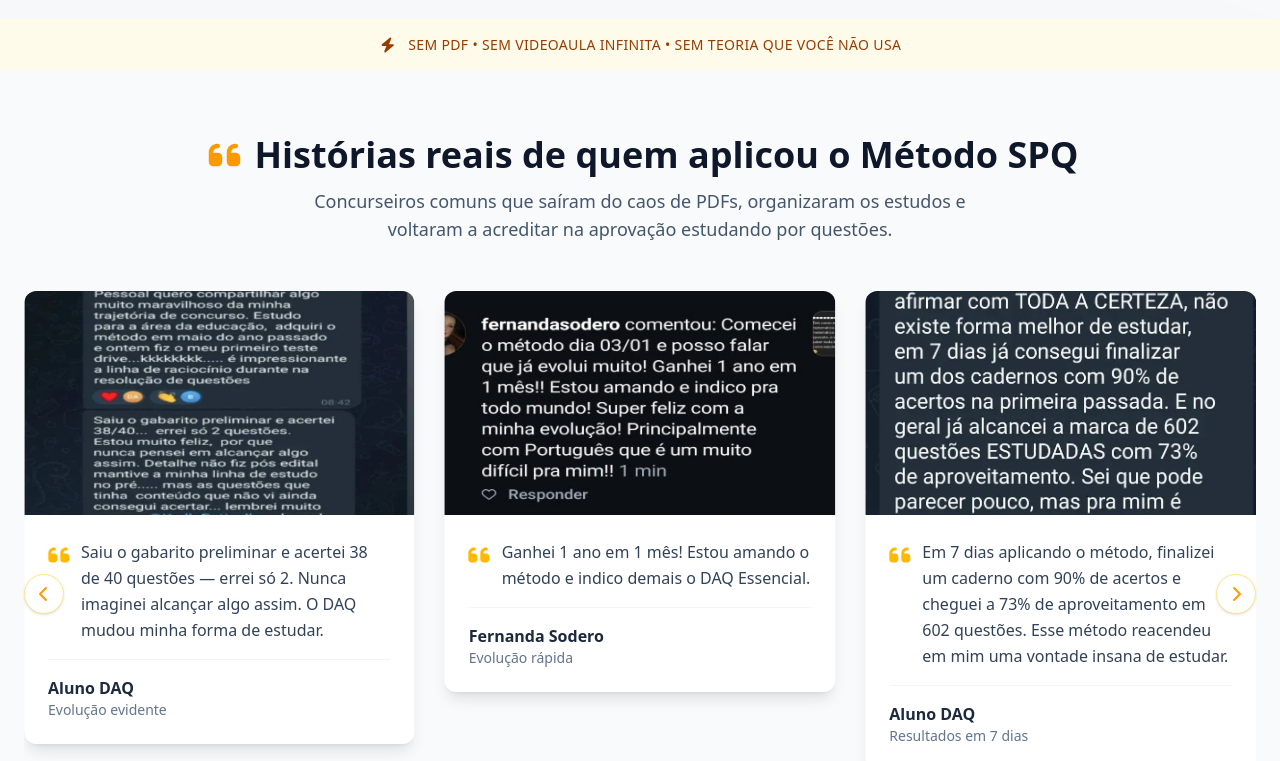
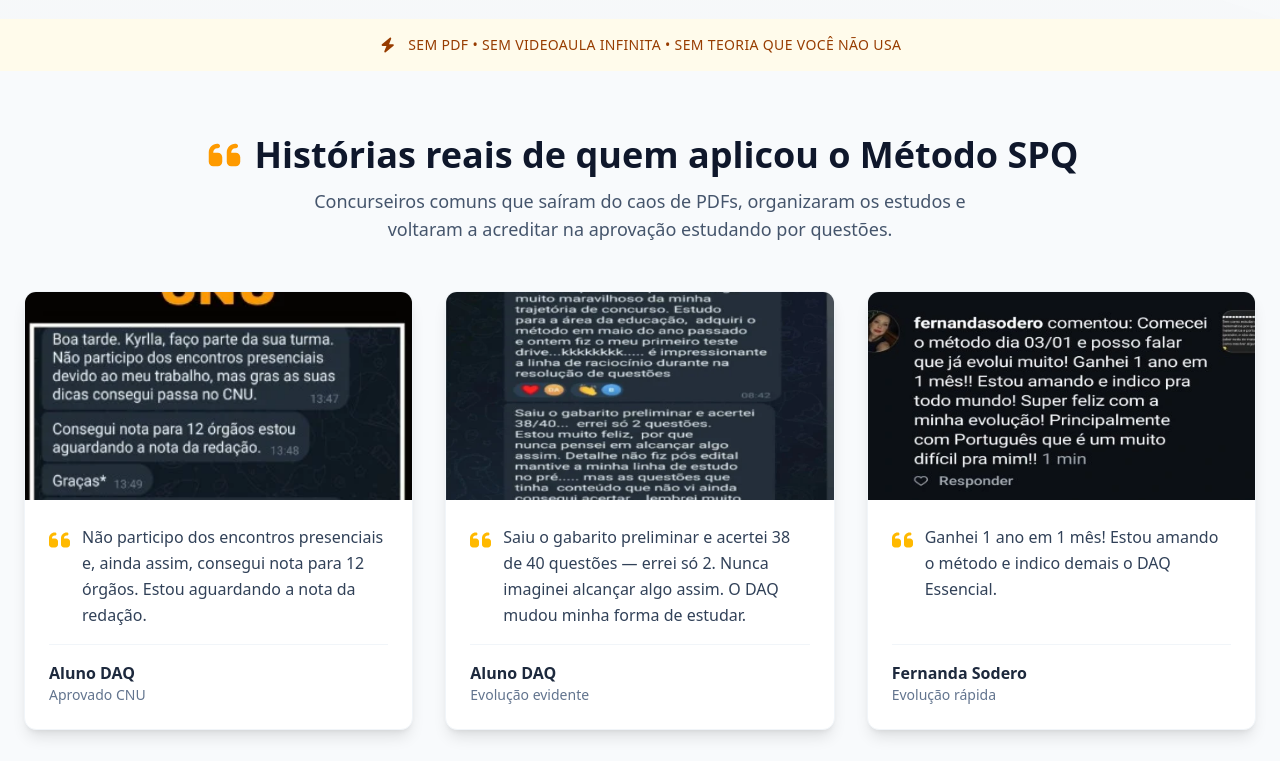
Before and after one commit to Shaolinnn/landing-page-daq-essencial, a Next.js app: page / in a window 1280 px wide. Shown: the part 680-1441 px from the top of the page. Built offline with nearby package versions, Linux system fonts and the light colour scheme.

Commit message:
Mudança seção depoimentos

```diff
--- a/src/components/TestimonialsSection.tsx
+++ b/src/components/TestimonialsSection.tsx
@@ -3,20 +3,10 @@
 'use client';
 
 import Image from 'next/image';
-import { Swiper, SwiperSlide } from 'swiper/react';
-import { Navigation, Pagination, Autoplay } from 'swiper/modules';
-import { ReactNode } from 'react';
+import { ReactNode, useState } from 'react';
 
 import { FontAwesomeIcon } from '@fortawesome/react-fontawesome';
-import {
-  faQuoteLeft,
-  faChevronLeft,
-  faChevronRight,
-} from '@fortawesome/free-solid-svg-icons';
-
-import 'swiper/css';
-import 'swiper/css/pagination';
-import 'swiper/css/navigation';
+import { faQuoteLeft } from '@fortawesome/free-solid-svg-icons';
 
 type Testimonial = {
   image: string;
@@ -68,9 +58,9 @@
     author: 'Aluno DAQ',
     role: 'Virada de chave',
   },
-  // Depoimento – Lucas
+  // Depoimento – Lucas (imagem pode ser a mesma da thumb do vídeo)
   {
-    image: '/img/video-lucas.jpg', // ajuste se o caminho da imagem for diferente
+    image: '/img/video-lucas.jpg', // ajuste esse path se o arquivo tiver outro nome
     text: '“Apliquei o método SPQ com o DAQ Essencial e fui aprovado em menos de 10 meses, mesmo com faculdade, trabalho, estágio e treino de maratona.”',
     author: 'Lucas',
     role: 'Aprovado GCM Poços de Caldas/MG',
@@ -82,8 +72,8 @@
       <>
         “Depois que comecei a aplicar o método SPQ, nunca tinha conseguido tanta constância de
         estudar todos os dias como agora. Isso refletiu em toda a minha vida — e,{' '}
-        <strong>mesmo tendo extrema dificuldade em matemática</strong>, insisti no método e hoje
-        parece loucura o quanto estou{' '}
+        <strong>mesmo tendo extrema dificuldade em matemática</strong>, insisti no método e
+        hoje parece loucura o quanto estou{' '}
         <strong>evoluindo na matéria</strong>.”
       </>
     ),
@@ -92,7 +82,17 @@
   },
 ];
 
+const INITIAL_VISIBLE = 6;
+
 export default function TestimonialsSection() {
+  const [showAll, setShowAll] = useState(false);
+
+  const visibleTestimonials = showAll
+    ? testimonialsData
+    : testimonialsData.slice(0, INITIAL_VISIBLE);
+
+  const hasMore = testimonialsData.length > INITIAL_VISIBLE && !showAll;
+
   return (
     <section className="py-16 bg-slate-50">
       <div className="max-w-7xl mx-auto px-6">
@@ -103,46 +103,20 @@
             Histórias reais de quem aplicou o Método SPQ
           </h2>
           <p className="text-slate-600 max-w-2xl mx-auto text-base md:text-lg">
-            Concurseiros comuns que saíram do caos de PDFs, organizaram os estudos e voltaram a
-            acreditar na aprovação estudando por questões.
+            Concurseiros comuns que saíram do caos de PDFs, organizaram os estudos e voltaram
+            a acreditar na aprovação estudando por questões.
           </p>
         </div>
 
-        <div className="relative">
-          {/* Botão anterior */}
-          <button
-            className="depoimento-prev absolute left-0 top-1/2 -translate-y-1/2 z-10 flex h-10 w-10 items-center justify-center rounded-full border border-amber-200 bg-white text-amber-500 hover:bg-amber-50 transition-colors shadow-sm"
-            aria-label="Depoimento anterior"
+        {/* Grid de depoimentos */}
+        <div className="grid grid-cols-1 md:grid-cols-2 lg:grid-cols-3 gap-6 lg:gap-8">
+          {visibleTestimonials.map((testimonial, index) => (
+            <article
+              key={`${testimonial.author}-${index}`}
+              className="bg-white rounded-xl shadow-lg overflow-hidden flex flex-col border border-slate-100 transition-transform duration-300 hover:-translate-y-1 hover:shadow-xl"
             >
-            <FontAwesomeIcon icon={faChevronLeft} />
-          </button>
-
-          {/* Carrossel */}
-          <Swiper
-            modules={[Navigation, Pagination, Autoplay]}
-            spaceBetween={30}
-            slidesPerView={1}
-            loop
-            autoplay={{
-              delay: 5000,
-              disableOnInteraction: false,
-            }}
-            pagination={{ clickable: true }}
-            navigation={{
-              prevEl: '.depoimento-prev',
-              nextEl: '.depoimento-next',
-            }}
-            breakpoints={{
-              768: { slidesPerView: 2 },
-              1024: { slidesPerView: 3 },
-            }}
-            className="!pb-12"
-          >
-            {testimonialsData.map((testimonial, index) => (
-              <SwiperSlide key={index}>
-                <div className="bg-white rounded-xl shadow-lg overflow-hidden h-full flex flex-col transition-transform duration-300 hover:-translate-y-1 hover:shadow-xl">
-                  {/* Imagem grande em cima */}
-                  <div className="relative h-52 w-full md:h-56">
+              {/* Imagem em destaque */}
+              <div className="relative h-48 w-full md:h-52">
                 <Image
                   src={testimonial.image}
                   alt={`Depoimento de ${testimonial.author}`}
@@ -153,8 +127,8 @@
                 />
               </div>
 
-                  {/* Texto do depoimento */}
-                  <div className="flex flex-1 flex-col p-6">
+              {/* Texto */}
+              <div className="flex flex-1 flex-col p-5 sm:p-6">
                 <div className="flex items-start gap-3 mb-4">
                   <FontAwesomeIcon
                     icon={faQuoteLeft}
@@ -165,7 +139,6 @@
                   </p>
                 </div>
 
-                    {/* Autor */}
                 <div className="mt-auto border-t border-slate-100 pt-4">
                   <h4 className="font-semibold text-slate-800">
                     {testimonial.author}
@@ -173,19 +146,22 @@
                   <p className="text-sm text-slate-500">{testimonial.role}</p>
                 </div>
               </div>
+            </article>
+          ))}
         </div>
-              </SwiperSlide>
-            ))}
-          </Swiper>
 
-          {/* Botão próximo */}
+        {/* Botão "Ver mais" */}
+        {hasMore && (
+          <div className="mt-10 flex justify-center">
             <button
-            className="depoimento-next absolute right-0 top-1/2 -translate-y-1/2 z-10 flex h-10 w-10 items-center justify-center rounded-full border border-amber-200 bg-white text-amber-500 hover:bg-amber-50 transition-colors shadow-sm"
-            aria-label="Próximo depoimento"
+              type="button"
+              onClick={() => setShowAll(true)}
+              className="inline-flex items-center justify-center rounded-full bg-amber-500 px-6 py-2.5 text-sm font-semibold text-white shadow-md hover:bg-amber-600 transition-colors"
             >
-            <FontAwesomeIcon icon={faChevronRight} />
+              Ver mais depoimentos
             </button>
           </div>
+        )}
       </div>
     </section>
   );
```
Lines whose indentation alone changed are shown as unchanged.
